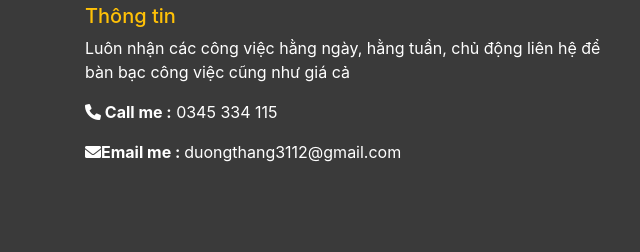
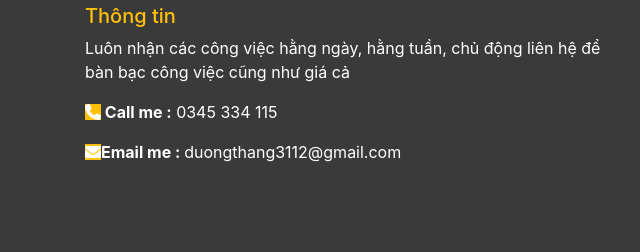
Before and after one commit to kothichdangky/thang, a plain HTML site: page index.html in a window 1280 px wide. Shown: the part 5047-5299 px from the top of the page, 0-640 px from the left. Drawn offline with nearby package versions, Linux system fonts and the light colour scheme; a web font is replaced by a local one.

Commit message:
Update index.html

```diff
--- a/index.html
+++ b/index.html
@@ -464,8 +464,8 @@
         <div class="col-md-6">
           <h5> Thông tin </h5>
           <p>Luôn nhận các công việc hằng ngày, hằng tuần, chủ động liên hệ để bàn bạc công việc cũng như giá cả </p>
-          <p><b><i class="fa-solid fa-phone"></i> Call me :</b> 0345 334 115</p>
-          <p><b><i class="fa-solid fa-envelope"></i>Email me : </b>duongthang3112@gmail.com</p>
+          <p><b><i class="fa-solid fa-phone bg-warning"></i> Call me :</b> 0345 334 115</p>
+          <p><b><i class="fa-solid fa-envelope bg-warning"></i>Email me : </b>duongthang3112@gmail.com</p>
 
 
 
```
